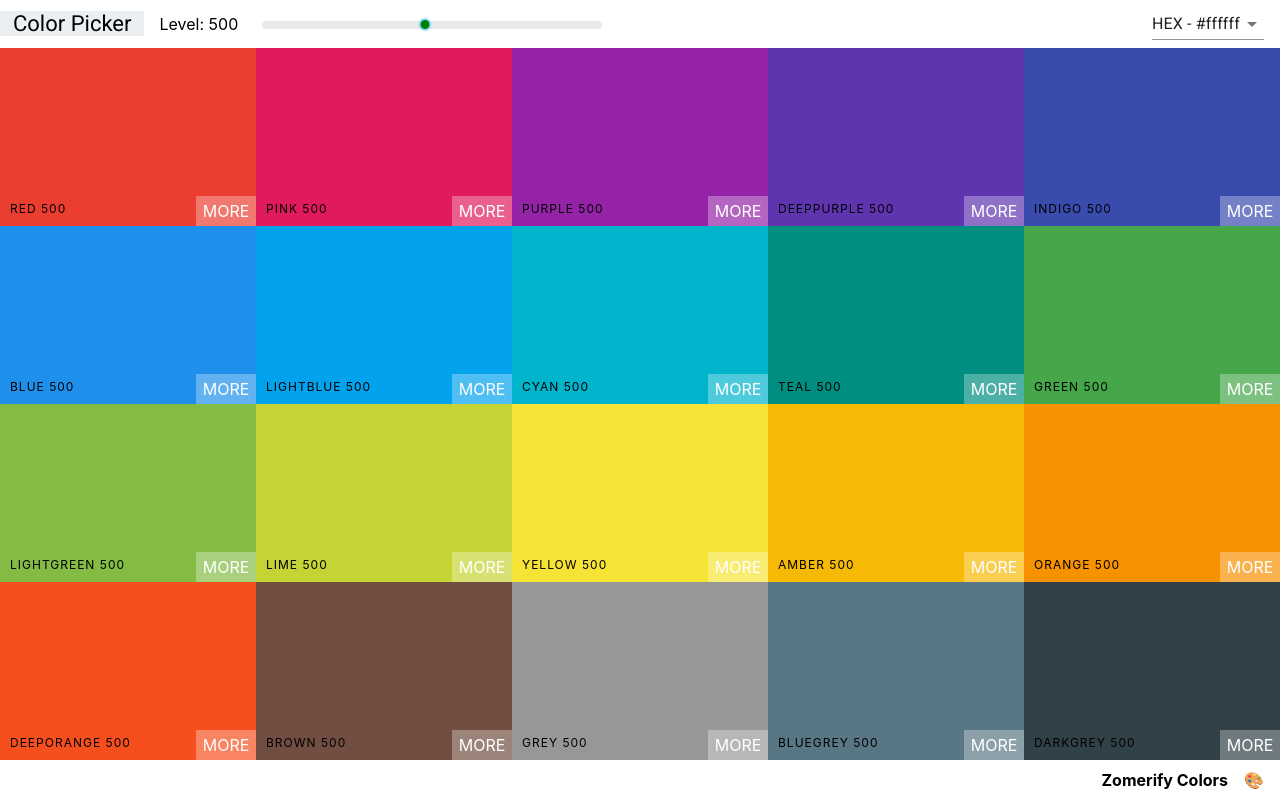
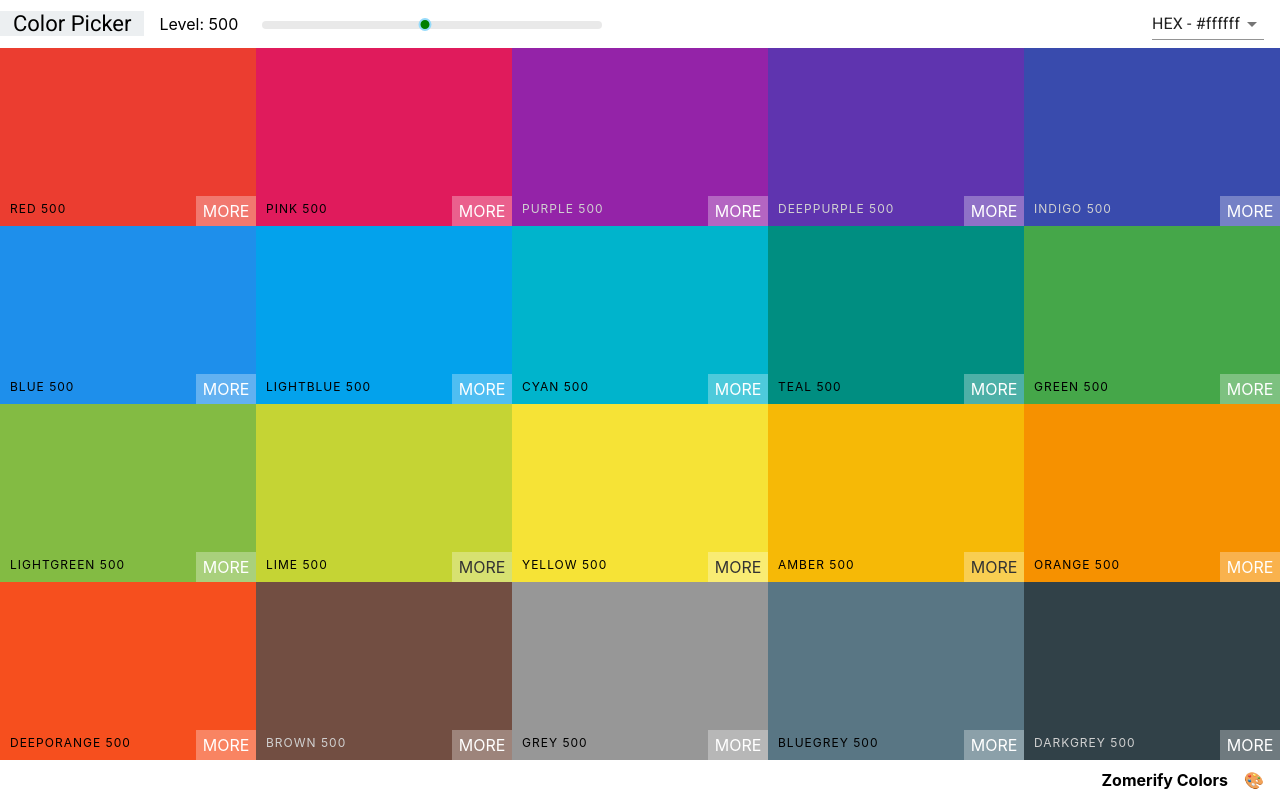
Before and after one commit to zomeru/zomify-colors, a React (Create React App) app: page /palette/zomerify-colors in a window 1280 px wide. Built offline with nearby package versions, Linux system fonts and the light colour scheme.

Commit message:
Adjust just text color based on luminance

```diff
--- a/src/ColorBox.css
+++ b/src/ColorBox.css
@@ -56,6 +56,14 @@
   letter-spacing: 1px;
   text-transform: uppercase;
   font-size: 12px;
+}
+
+.light-text {
+  color: rgb(209, 209, 209);
+}
+
+.ColorBox .dark-text {
+  color: rgb(51, 51, 51);
 }
 
 .see-more {
--- a/src/ColorBox.js
+++ b/src/ColorBox.js
@@ -1,6 +1,7 @@
 import React, { Component } from 'react';
 import { Link } from 'react-router-dom';
 import { CopyToClipboard } from 'react-copy-to-clipboard';
+import chroma from 'chroma-js';
 import './ColorBox.css';
 
 class ColorBox extends Component {
@@ -19,6 +20,8 @@ class ColorBox extends Component {
   render() {
     const { name, background, moreUrl, showLink } = this.props;
     const { copied } = this.state;
+    const isDarkColor = chroma(background).luminance() <= 0.15;
+    const isLightColor = chroma(background).luminance() >= 0.45;
 
     return (
       <CopyToClipboard text={background} onCopy={this.changeCopyState}>
@@ -29,17 +32,21 @@ class ColorBox extends Component {
           />
           <div className={`copy-msg ${copied && 'show'}`}>
             <h1>copied!</h1>
-            <p>{this.props.background}</p>
+            <p className={isLightColor && 'dark-text'}>{background}</p>
           </div>
           <div className='copy-container'>
             <div className='box-content'>
-              <span>{name}</span>
+              <span className={isDarkColor && 'light-text'}>{name}</span>
             </div>
-            <button className='copy-button'>Copy</button>
+            <button className={`copy-button ${isLightColor && 'dark-text'}`}>
+              Copy
+            </button>
           </div>
           {showLink && (
             <Link to={moreUrl} onClick={e => e.stopPropagation()}>
-              <span className='see-more'>More</span>
+              <span className={`see-more ${isLightColor && 'dark-text'}`}>
+                More
+              </span>
             </Link>
           )}
         </div>
```
